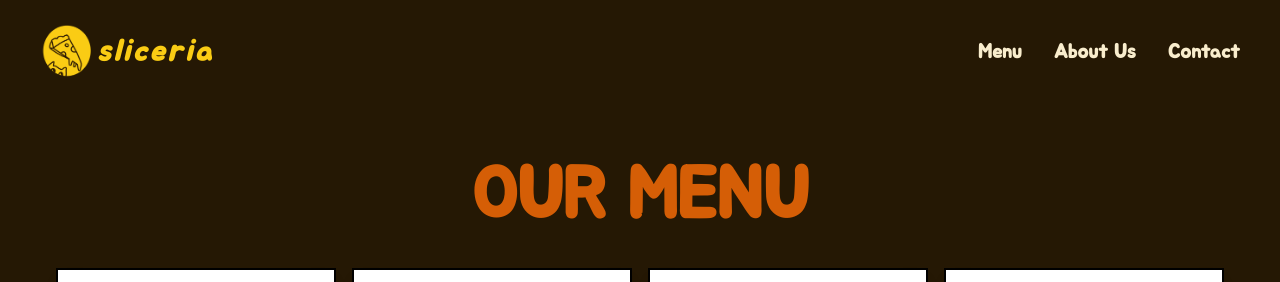
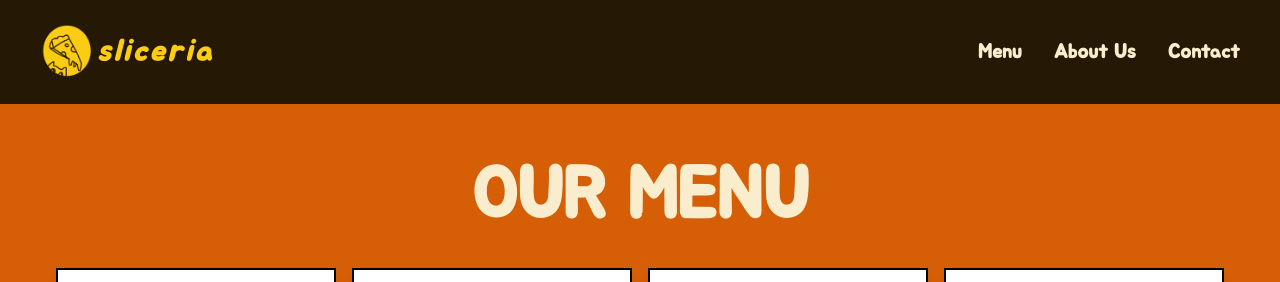
Before and after one commit to jazxbx/sliceria, a React (Vite) app: page /menu in a window 1280 px wide. Shown: the top 282 px of the page. Built offline with nearby package versions, Linux system fonts and the light colour scheme.

Commit message:
update css

```diff
--- a/src/components/Logo.tsx
+++ b/src/components/Logo.tsx
@@ -3,7 +3,7 @@ import logo from '../assets/logo.png';
 import { Link } from '@tanstack/react-router';
 export default function Logo() {
   return (
-    <div>
+    <div className='cursor-pointer'>
       <Link to='/' className='italic text-3xl tracking-widest text-yellow'>
         <div className='flex items-center'>
           <img className='h-14' src={logo} alt='' />
--- a/src/pages/Menu.tsx
+++ b/src/pages/Menu.tsx
@@ -3,8 +3,8 @@ import data from '../data/data.json';
 
 export default function Menu() {
   return (
-    <div className='bg-brown flex flex-col items-center p-5 md:p-14'>
-      <h1 className='text-5xl md:text-7xl font-bold text-orange'>OUR MENU</h1>
+    <div className='bg-orange flex flex-col items-center p-5 md:p-14'>
+      <h1 className='text-5xl md:text-7xl font-bold text-cream'>OUR MENU</h1>
       <div className='grid md:grid-cols-3 lg:grid-cols-4 gap-4 mt-9'>
         {/* Loop through items in each category */}
         {data.menu.categories.map((category) =>
```
